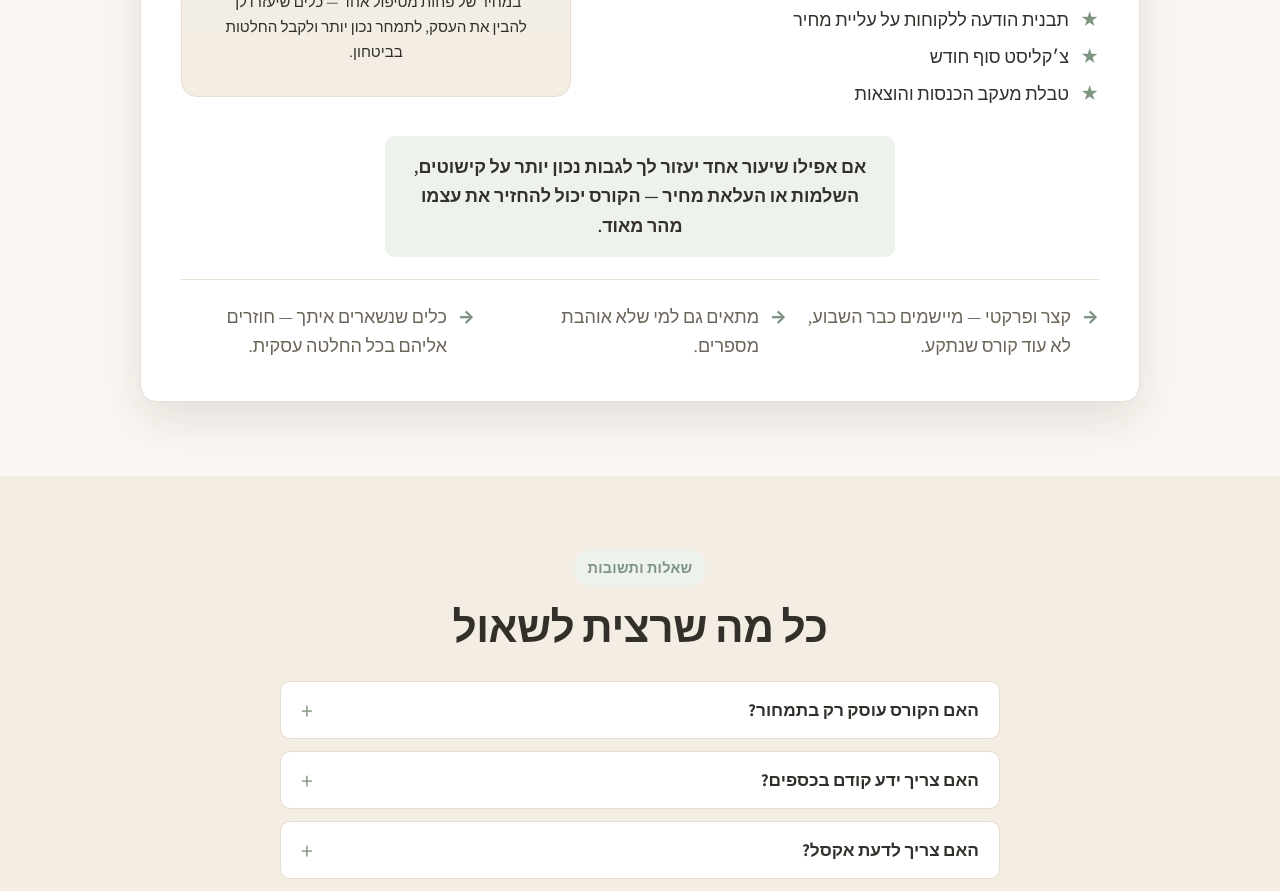
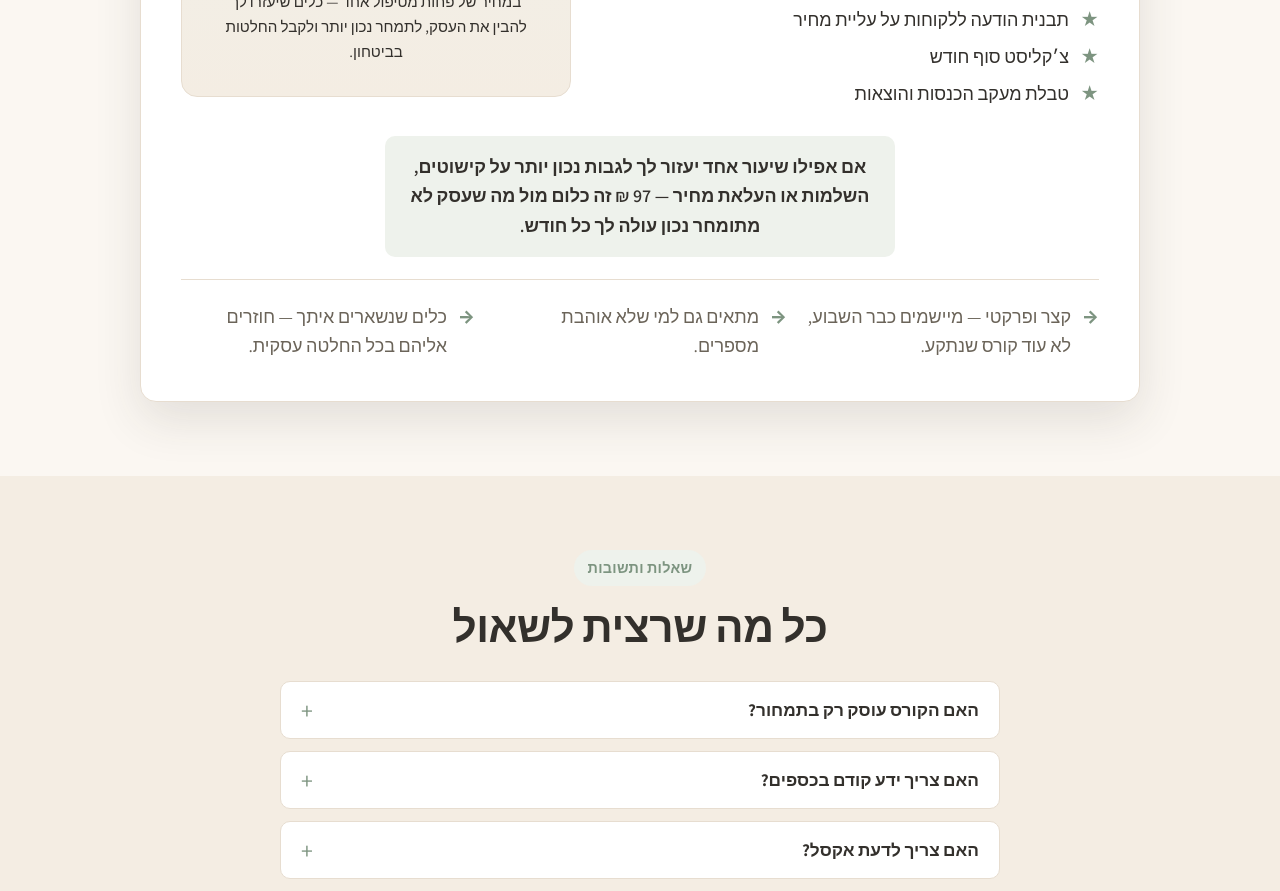
Before and after one commit to yuvalmosh13/profit-boost, a React (Vite) app: page / in a window 1280 px wide. Shown: the part 8480-9371 px from the top of the page. Built offline with nearby package versions, Linux system fonts and the light colour scheme.

Commit message:
Reframe offer no-brainer line to cost-of-inaction (fits the low price)
Co-Authored-By: Claude Haiku 4.5 <noreply@anthropic.com>

```diff
--- a/src/components/Offer.jsx
+++ b/src/components/Offer.jsx
@@ -71,7 +71,7 @@ export default function Offer() {
           {/* No-brainer line */}
           <p className="offer-card__nobrainer">
             אם אפילו שיעור אחד יעזור לך לגבות נכון יותר על קישוטים, השלמות או
-            העלאת מחיר — הקורס יכול להחזיר את עצמו מהר מאוד.
+            העלאת מחיר — 97 ₪ זה כלום מול מה שעסק לא מתומחר נכון עולה לך כל חודש.
           </p>
 
           {/* Reasons */}
```
